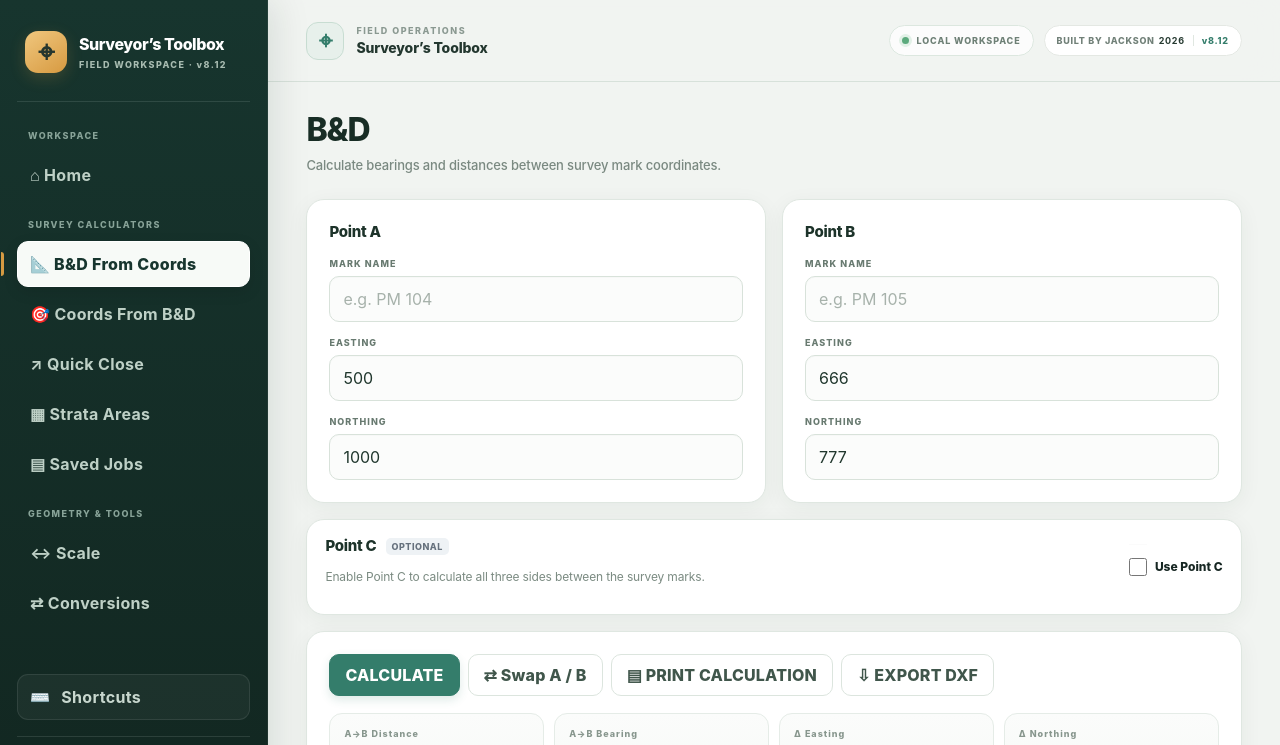
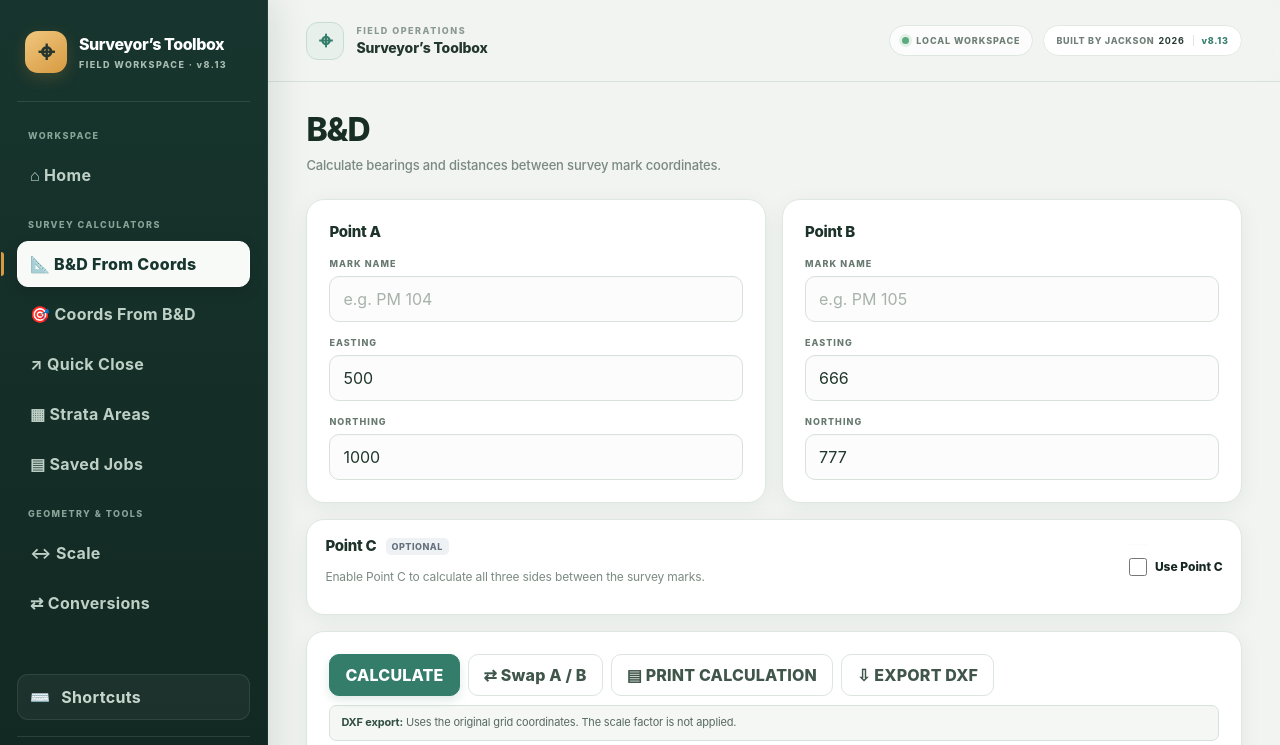
Before and after one commit to jacksonnorris-wqcko/Surveyor-Toolbox, a plain HTML site: page index.html in a window 1280 px wide. Both pictures are taken after a click on the button "📐 B&D From Coords". Shown: the top 745 px of the page. Drawn offline with Linux system fonts and the light colour scheme.

Commit message:
Add grid-coordinate clarification beside DXF export

```diff
--- a/index.html
+++ b/index.html
@@ -4,7 +4,7 @@
 <meta charset="UTF-8">
 <meta name="viewport" content="width=device-width,initial-scale=1">
 <title>Surveyor’s Toolbox</title>
-<meta name="app-version" content="8.12">
+<meta name="app-version" content="8.13">
 <style>
 :root{
  --bg:#eef2f5;--panel:#fff;--panel2:#f7f9fb;--line:#d8e0e7;--text:#17212b;
@@ -883,6 +883,8 @@ canvas{background:#fbfcfa}
 #coords .coords-mark-name{margin-bottom:2px}
 #coordsPrintSheet{display:none}
 #coords .coords-print-button{white-space:nowrap}
+#coords .coords-dxf-note{margin:-5px 0 12px;padding:9px 11px;border:1px solid #d8e2dc;border-radius:7px;background:#f4f7f4;color:#586960;font-size:11px;line-height:1.45}
+#coords .coords-dxf-note strong{color:#314e45}
 @media(max-width:650px){
  #coords .coords-pointc-fields{grid-template-columns:1fr}
 }
@@ -928,7 +930,7 @@ canvas{background:#fbfcfa}
 <aside class="side">
 <div class="logo">
   <span class="logo-mark">⌖</span>
-  <span class="logo-copy"><strong>Surveyor’s Toolbox</strong><small>FIELD WORKSPACE · v8.12</small></span>
+  <span class="logo-copy"><strong>Surveyor’s Toolbox</strong><small>FIELD WORKSPACE · v8.13</small></span>
 </div>
 <div class="nav">
 <div class="section">Workspace</div>
@@ -955,11 +957,11 @@ canvas{background:#fbfcfa}
   <div class="desktop-context"><span class="desktop-context-mark">⌖</span><span><small>FIELD OPERATIONS</small><strong>Surveyor’s Toolbox</strong></span></div>
   <div class="mobile-brand">
     <div class="mobile-brand-mark">⌖</div>
-    <div><div class="mobile-brand-title">Surveyor’s Toolbox</div><div class="mobile-brand-sub">Built By Jackson 2026 · v8.12</div></div>
+    <div><div class="mobile-brand-title">Surveyor’s Toolbox</div><div class="mobile-brand-sub">Built By Jackson 2026 · v8.13</div></div>
   </div>
   <div class="topbar-right">
     <span class="workspace-indicator"><i></i> LOCAL WORKSPACE</span>
-    <span class="brandtag">BUILT BY JACKSON <b>2026</b><small>v8.12</small></span>
+    <span class="brandtag">BUILT BY JACKSON <b>2026</b><small>v8.13</small></span>
   </div>
 </div>
 
@@ -1006,7 +1008,7 @@ canvas{background:#fbfcfa}
     <div><label for="cn3">Northing</label><input id="cn3" inputmode="decimal" placeholder="Point C Northing"></div>
   </div>
 </div>
-<div class="card full"><div class="toolbar calc-toolbar"><button class="btn primary" onclick="calcCoords()">CALCULATE</button><button class="btn secondary" onclick="swapCoords()">⇄ Swap A / B</button><button class="btn secondary" type="button" onclick="printCoordsCalculation()">▤ PRINT CALCULATION</button><button class="btn secondary" type="button" onclick="exportCoordsDXF()">⇩ EXPORT DXF</button></div><div id="coordsStatus" class="status" hidden></div>
+<div class="card full"><div class="toolbar calc-toolbar"><button class="btn primary" onclick="calcCoords()">CALCULATE</button><button class="btn secondary" onclick="swapCoords()">⇄ Swap A / B</button><button class="btn secondary" type="button" onclick="printCoordsCalculation()">▤ PRINT CALCULATION</button><button class="btn secondary" type="button" onclick="exportCoordsDXF()">⇩ EXPORT DXF</button></div><div class="coords-dxf-note"><strong>DXF export:</strong> Uses the original grid coordinates. The scale factor is not applied.</div><div id="coordsStatus" class="status" hidden></div>
 <div class="results"><div class="result"><small>A→B Distance</small><strong id="crDist">278.002 m</strong></div><div class="result"><small>A→B Bearing</small><strong id="crBear">323d20'10"</strong></div><div class="result"><small>Δ Easting</small><strong id="crE">166.000 m</strong></div><div class="result"><small>Δ Northing</small><strong id="crN">-223.000 m</strong></div></div>
 <div class="coords-scale-panel">
   <div class="coords-scale-heading"><h3>Scale factor</h3><span>Apply after calculating</span></div>
```
